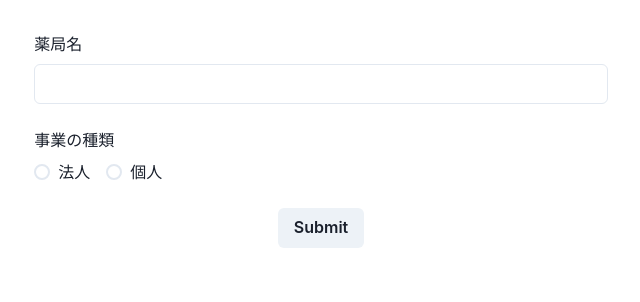
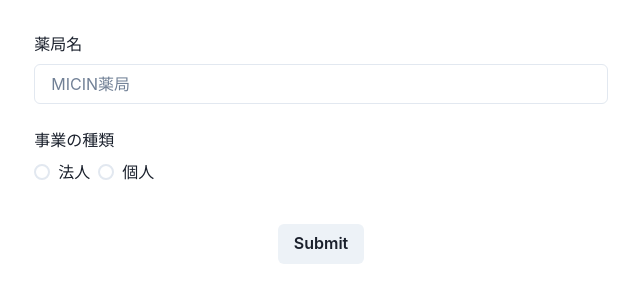
Before and after one commit to doutori/sample-next-poc, a Next.js app in the folder apps/yak-hq-chakra/: page / in a window 1280 px wide. Shown: the top 302 px of the page, without its empty margins (319-959 px from the left). Built offline with nearby package versions, Linux system fonts and the light colour scheme.

Commit message:
chakra + react hook form + zod

```diff
--- a/apps/yak-hq-chakra/pages/index.tsx
+++ b/apps/yak-hq-chakra/pages/index.tsx
@@ -1,61 +1,70 @@
-import { SubmitHandler, useForm } from 'react-hook-form'
-import { zodResolver } from '@hookform/resolvers/zod'
-import { z } from 'zod'
+import { Controller, SubmitHandler, useForm } from 'react-hook-form'
 import {
+  Box,
+  Container,
+  FormLabel,
+  FormControl,
+  Input,
   Button,
-  Container,
-  Input,
-  FormControl,
-  FormLabel,
   Radio,
   RadioGroup,
-  Box,
   Stack,
   VStack,
 } from '@chakra-ui/react'
+import { z } from 'zod'
+import { zodResolver } from '@hookform/resolvers/zod'
 
 const schema = z.object({
-  pharmacy_name: z.string(),
+  name: z.string(),
   kind: z.string(),
 })
 
 type Schema = z.infer<typeof schema>
 
-export default function Home() {
-  const { handleSubmit, register } = useForm<Schema>({
-    resolver: zodResolver(schema),
-  })
-  const onSubmit: SubmitHandler<Schema> = (data) => console.log(data)
+export default function Sample() {
+  const {
+    control,
+    handleSubmit,
+    register,
+    formState: { errors, isSubmitting },
+  } = useForm<Schema>({ resolver: zodResolver(schema) })
+
+  const onSubmit: SubmitHandler<Schema> = (values) => console.log(values)
 
   return (
     <Container py={8}>
-      <form className="flex flex-col gap-3" onSubmit={handleSubmit(onSubmit)}>
+      <form onSubmit={handleSubmit(onSubmit)}>
         <VStack spacing={6}>
           <Box w="100%">
             <FormControl>
-              <FormLabel htmlFor="pharmacy_name">薬局名</FormLabel>
-              <Input {...register('pharmacy_name')} />
+              <FormLabel htmlFor="name">薬局名</FormLabel>
+              <Input id="name" placeholder="MICIN薬局" {...register('name')} />
             </FormControl>
           </Box>
-
           <Box w="100%">
             <FormControl as="fieldset">
               <FormLabel as="legend">事業の種類</FormLabel>
-              <RadioGroup>
-                <Stack spacing={4} direction="row">
-                  <Radio {...register('kind')} value="0">
-                    法人
-                  </Radio>
-                  <Radio {...register('kind')} value="1">
-                    個人
-                  </Radio>
-                </Stack>
-              </RadioGroup>
+              <Controller
+                name="kind"
+                control={control}
+                render={({ field }) => {
+                  const { onChange, value } = field
+                  return (
+                    <RadioGroup onChange={onChange} value={value}>
+                      <Stack direction="row">
+                        <Radio value="1">法人</Radio>
+                        <Radio value="2">個人</Radio>
+                      </Stack>
+                    </RadioGroup>
+                  )
+                }}
+              />
             </FormControl>
           </Box>
-
           <Box>
-            <Button>Submit</Button>
+            <Button mt={4} isLoading={isSubmitting} type="submit">
+              Submit
+            </Button>
           </Box>
         </VStack>
       </form>
```
